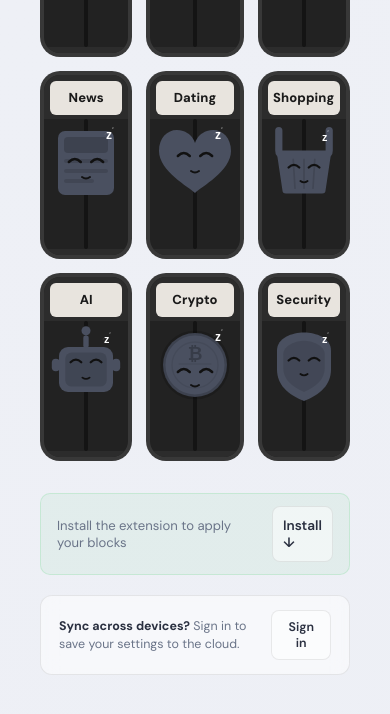
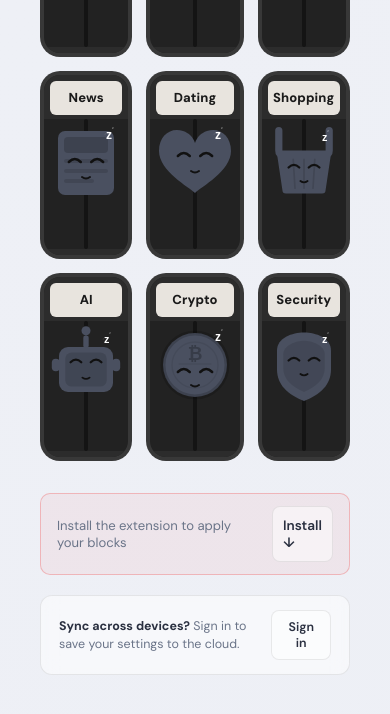
Before and after one commit to BlockBuilderJoe/circuit-breaker, a browser extension: page index.html in a window 390 px wide. Both pictures are taken after a click on the switch 303 px from the left and 4476 px from the top of the page. Shown: the part 4110-4824 px from the top of the page. Drawn offline with Linux system fonts and the light colour scheme.

Commit message:
Prominent install prompt: red badge, flash animation on toggle clicks

```diff
--- a/css/dashboard.css
+++ b/css/dashboard.css
@@ -449,7 +449,11 @@ button:disabled{opacity:.4;cursor:not-allowed}
 .sync-banner-btn{flex-shrink:0;font-size:.78rem;padding:8px 16px}
 
 /* Extension badge */
-.ext-badge{font-size:.68rem;padding:3px 8px;border-radius:6px;display:flex;align-items:center;gap:4px}
+.ext-badge{font-size:.68rem;padding:3px 8px;border-radius:6px;display:flex;align-items:center;gap:4px;transition:all .3s}
 .ext-badge.connected{color:var(--green);background:rgba(34,197,94,.08);border:1px solid rgba(34,197,94,.15)}
-.ext-badge.disconnected{color:var(--text-tri);background:var(--surface);border:1px solid var(--border)}
+.ext-badge.disconnected{color:var(--red);background:rgba(239,68,68,.08);border:1px solid rgba(239,68,68,.2);font-weight:600;letter-spacing:.02em}
+@keyframes flash-install{0%{transform:scale(1)}10%{transform:scale(1.04)}20%{transform:scale(1);box-shadow:0 0 0 0 rgba(239,68,68,.5)}50%{box-shadow:0 0 16px 4px rgba(239,68,68,.25)}100%{box-shadow:0 0 0 0 transparent;transform:scale(1)}}
+.install-prompt.flash{animation:flash-install .6s ease-out}
+.install-prompt.needs-ext{border-color:rgba(239,68,68,.3);background:rgba(239,68,68,.06)}
+.ext-badge.flash{animation:flash-install .6s ease-out}
 .ext-dot{width:5px;height:5px;background:var(--green);border-radius:50%;box-shadow:0 0 6px rgba(34,197,94,.3)}
--- a/js/app.js
+++ b/js/app.js
@@ -142,11 +142,26 @@ function updateExtensionBadge() {
       badge.innerHTML = '<span class="ext-dot"></span> Connected';
       badge.className = 'ext-badge connected';
     } else {
-      badge.innerHTML = 'Not installed';
+      badge.innerHTML = '<svg width="12" height="12" viewBox="0 0 24 24" fill="none" stroke="currentColor" stroke-width="2.5"><circle cx="12" cy="12" r="10"/><line x1="15" y1="9" x2="9" y2="15"/><line x1="9" y1="9" x2="15" y2="15"/></svg> Not installed';
       badge.className = 'ext-badge disconnected';
     }
   }
-  if (prompt) prompt.style.display = extensionConnected ? 'none' : '';
+  if (prompt) {
+    prompt.style.display = extensionConnected ? 'none' : '';
+    if (!extensionConnected) prompt.classList.add('needs-ext');
+  }
+}
+
+function flashInstallPrompt() {
+  if (extensionConnected) return;
+  const prompt = document.getElementById('install-prompt');
+  const badge = document.getElementById('ext-badge');
+  [prompt, badge].forEach(el => {
+    if (!el) return;
+    el.classList.remove('flash');
+    void el.offsetWidth;
+    el.classList.add('flash');
+  });
 }
 
 function sendToExtension(data) {
@@ -917,6 +932,9 @@ function updateStatus() {
 // --- Save + Sync ---
 
 function saveAndSync() {
+  // Flash install prompt if extension not connected
+  flashInstallPrompt();
+
   // Always save to localStorage
   localStorage.setItem('cb_selections', JSON.stringify(selections));
 
```
